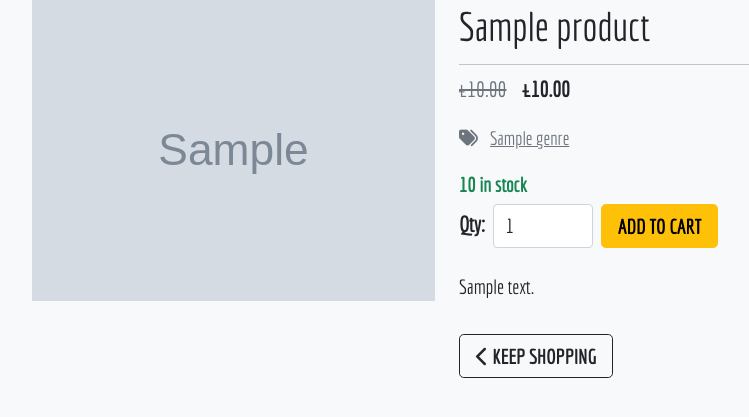
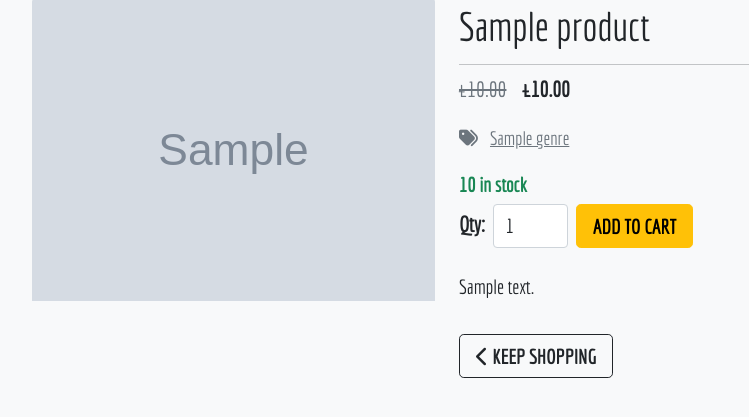
Before and after one commit to C-Undritz/Boardgame-Bazaar, a Django app: page /products/1 in a window 1280 px wide. Shown: the part 199-616 px from the top of the page, without its empty margins (193-942 px from the left). Run offline with Django 3.2, Linux system fonts and the light colour scheme; tables that the repository leaves empty hold one stand-in row (values such as "Sample post"); grey boxes marked "Sample" are stand-in pictures; parts of the project's set-up code (start-up, migrations or seed data) failed here and were passed over; some libraries are stand-ins or nearby versions; some web fonts are replaced.

Commit message:
style: adjusted width of qty select field

```diff
--- a/static/css/base.css
+++ b/static/css/base.css
@@ -106,7 +106,7 @@ hr {
 /* ------------------ Form styles ------------------- */
 
 #qty-select {
-    width: 100px !important;
+    width: 75px !important;
 }
 
 /* ------------------ Media Queries ------------------- */
```
